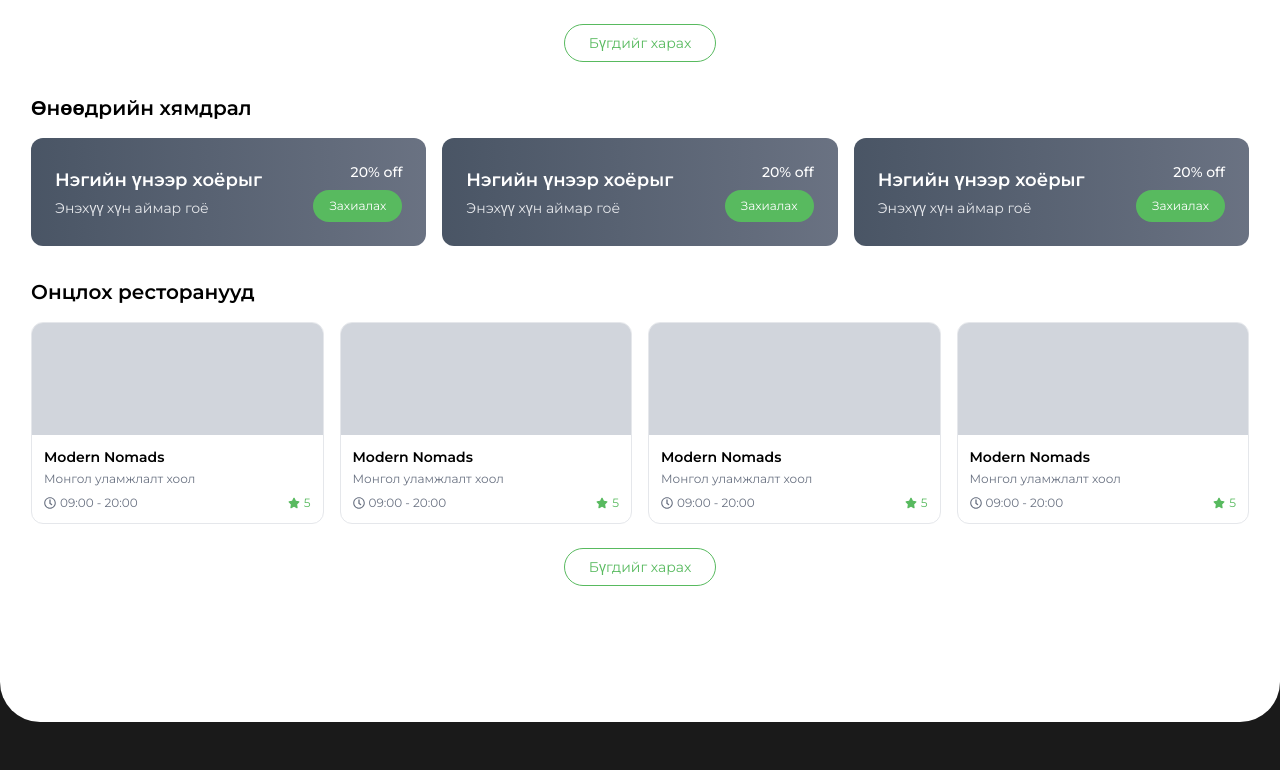
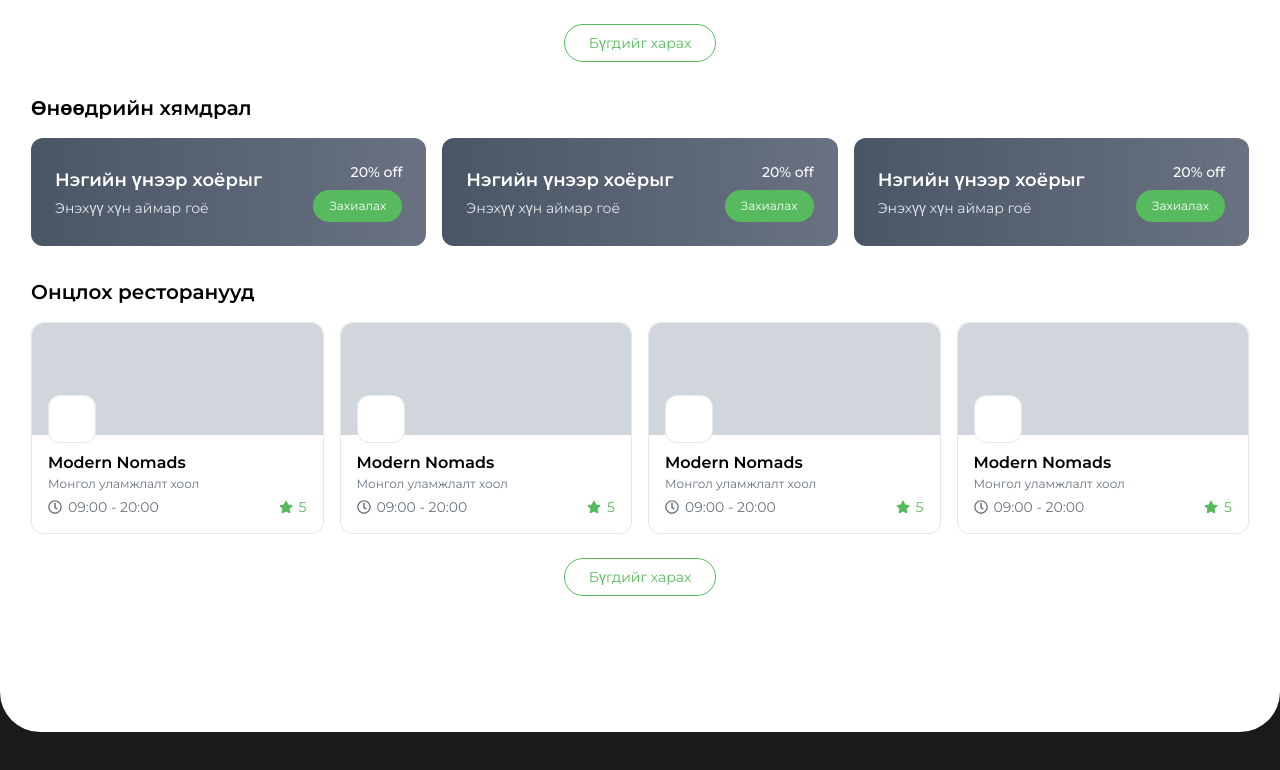
Before and after one commit to roaziy/ubdelivery, a Next.js app in the folder frontend/www-user/: page /home in a window 1280 px wide. Shown: the part 932-1702 px from the top of the page. Built offline with nearby package versions, Linux system fonts and the light colour scheme; sample sign-in values are in the browser's storage.

Commit message:
some changes

```diff
--- a/frontend/www-user/src/app/home/foods/page.tsx
+++ b/frontend/www-user/src/app/home/foods/page.tsx
@@ -1,6 +1,6 @@
 import HeaderHomeTopper from "@/components/home/header/headerHomeTopper"
 import HeaderHomeBottom from "@/components/home/header/headerHomeBottom"
-import FooterHome from "@/components/home/footerHome"
+import FooterHome from "@/components/home/FoodSection/footerHome"
 
 
 export default function FoodsPage() {
--- a/frontend/www-user/src/app/home/page.tsx
+++ b/frontend/www-user/src/app/home/page.tsx
@@ -1,31 +1,14 @@
-'use client'
-
-import { useState } from "react";
-import FooterHome from "@/components/home/footerHome";
+import FooterHome from "@/components/home/FoodSection/footerHome";
 import HeaderHomeTopper from "@/components/home/header/headerHomeTopper";
 import HeaderHomeBottom from "@/components/home/header/headerHomeBottom";
 
 import HeroBanner from "@/components/home/HeroBanner";
-import FoodCategoryFilter from "@/components/home/FoodCategoryFilter";
-import FoodCard, { FoodItem } from "@/components/home/FoodCard";
+import FoodCategoryFilter from "@/components/home/FoodSection/FoodCategoryFilter";
+import FoodSection from "@/components/home/FoodSection/FoodSection";
 import TodaysDeal from "@/components/home/TodaysDeal";
 import RestaurantCard from "@/components/home/RestaurantCard";
-import FoodDetailModal from "@/components/home/FoodDetailModal";
 
 export default function HomePage() {
-    const [selectedFood, setSelectedFood] = useState<FoodItem | null>(null);
-    const [isModalOpen, setIsModalOpen] = useState(false);
-
-    const handleFoodClick = (food: FoodItem) => {
-        setSelectedFood(food);
-        setIsModalOpen(true);
-    };
-
-    const handleCloseModal = () => {
-        setIsModalOpen(false);
-        setSelectedFood(null);
-    };
-
     return (
         <div className="min-h-screen bg-white flex flex-col">
             {/* Desktop Header */}
@@ -46,16 +29,7 @@ export default function HomePage() {
                     </section>
 
                     {/* Food Items Grid */}
-                    <section className="mb-8">
-                        <div className="grid grid-cols-1 md:grid-cols-2 lg:grid-cols-4 gap-4">
-                            <FoodCard onFoodClick={handleFoodClick} />
-                        </div>
-                        <div className="flex justify-center mt-6">
-                            <button className="px-6 py-2 border border-mainGreen text-mainGreen rounded-full text-sm hover:bg-mainGreen hover:text-white transition-colors">
-                                Бүгдийг харах
-                            </button>
-                        </div>
-                    </section>
+                    <FoodSection />
 
                     {/* Today's Deals */}
                     <section className="mb-8">
@@ -72,9 +46,12 @@ export default function HomePage() {
                             <RestaurantCard />
                         </div>
                         <div className="flex justify-center mt-6">
-                            <button className="px-6 py-2 border border-mainGreen text-mainGreen rounded-full text-sm hover:bg-mainGreen hover:text-white transition-colors mb-16">
+                            <a
+                                href="/home/restaurants"
+                                className="px-6 py-2 border border-mainGreen text-mainGreen rounded-full text-sm hover:bg-mainGreen hover:text-white transition-colors mb-16"
+                            >
                                 Бүгдийг харах
-                            </button>
+                            </a>
                         </div>
                     </section>
                 </div>
@@ -82,13 +59,6 @@ export default function HomePage() {
 
             {/* Footer */}
             <FooterHome />
-
-            {/* Food Detail Modal */}
-            <FoodDetailModal
-                food={selectedFood}
-                isOpen={isModalOpen}
-                onClose={handleCloseModal}
-            />
         </div>
     );
 }
--- a/frontend/www-user/src/app/home/restaurants/page.tsx
+++ b/frontend/www-user/src/app/home/restaurants/page.tsx
@@ -1,6 +1,6 @@
 import HeaderHomeTopper from "@/components/home/header/headerHomeTopper"
 import HeaderHomeBottom from "@/components/home/header/headerHomeBottom"
-import FooterHome from "@/components/home/footerHome"
+import FooterHome from "@/components/home/FoodSection/footerHome"
 
 
 export default function RestaurantsPage() {
--- a/frontend/www-user/src/components/home/FoodDetailModal.tsx
+++ b/frontend/www-user/src/components/home/FoodSection/FoodDetailModal.tsx
@@ -78,7 +78,7 @@ export default function FoodDetailModal({ food, isOpen, onClose }: FoodDetailMod
                             <p className="text-xs text-gray-500">Нийт үнэ</p>
                             <p className="text-xl font-bold">₮{food.price.toLocaleString()}</p>
                         </div>
-                        <div className="flex items-center gap-3">
+                        <div className="flex items-center gap-1">
                             <button className="w-10 h-10 border border-gray-300 rounded-lg flex items-center justify-center hover:border-mainGreen transition-colors">
                                 <IoIosRemove size={20} className="text-gray-600" />
                             </button>
--- /dev/null
+++ b/frontend/www-user/src/components/home/FoodSection/FoodSection.tsx
@@ -0,0 +1,49 @@
+'use client'
+
+import { useState } from "react";
+import FoodCard, { FoodItem } from "@/components/home/FoodSection/FoodCard";
+import FoodDetailModal from "@/components/home/FoodSection/FoodDetailModal";
+
+interface FoodSectionProps {
+    onViewAll?: () => void;
+}
+
+export default function FoodSection({ onViewAll }: FoodSectionProps) {
+    const [selectedFood, setSelectedFood] = useState<FoodItem | null>(null);
+    const [isModalOpen, setIsModalOpen] = useState(false);
+
+    const handleFoodClick = (food: FoodItem) => {
+        setSelectedFood(food);
+        setIsModalOpen(true);
+    };
+
+    const handleCloseModal = () => {
+        setIsModalOpen(false);
+        setSelectedFood(null);
+    };
+
+    return (
+        <>
+            <section className="mb-8">
+                <div className="grid grid-cols-1 md:grid-cols-2 lg:grid-cols-4 gap-4">
+                    <FoodCard onFoodClick={handleFoodClick} />
+                </div>
+                <div className="flex justify-center mt-6">
+                    <a
+                        href="/home/foods"
+                        className="px-6 py-2 border border-mainGreen text-mainGreen rounded-full text-sm hover:bg-mainGreen hover:text-white transition-colors"
+                    >
+                        Бүгдийг харах
+                    </a>
+                </div>
+            </section>
+
+            {/* Food Detail Modal */}
+            <FoodDetailModal
+                food={selectedFood}
+                isOpen={isModalOpen}
+                onClose={handleCloseModal}
+            />
+        </>
+    );
+}
--- a/frontend/www-user/src/components/home/RestaurantCard.tsx
+++ b/frontend/www-user/src/components/home/RestaurantCard.tsx
@@ -13,20 +13,23 @@ export default function RestaurantCard() {
         <>
             {restaurants.map((restaurant) => (
                 <div
-                    key={restaurant.id}
-                    className="bg-white border border-gray-200 rounded-xl overflow-hidden hover:shadow-lg transition-shadow cursor-pointer"
+                key={restaurant.id}
+                className="bg-white border border-gray-200 rounded-xl overflow-hidden hover:shadow-lg transition-shadow cursor-pointer"
                 >
-                    <div className="h-24 md:h-28 bg-gray-300"></div>
-                    <div className="p-3">
-                        <h3 className="font-semibold text-sm mb-1 select-none">{restaurant.name}</h3>
-                        <p className="text-gray-500 text-xs mb-2 select-none">{restaurant.type}</p>
-                        <div className="flex items-center justify-between text-xs text-gray-500">
-                            <div className="flex items-center gap-1 select-none">
-                                <FaRegClock size={12} />
+                    <div className="relative">
+                        <div className="h-24 md:h-28 bg-gray-300 rounded-t-xl"></div>
+                        <div className="absolute -bottom-2 left-4 bg-white w-12 h-12 border border-gray-200 rounded-xl"></div>
+                    </div>
+                    <div className="pt-4 pb-4 px-4">
+                        <h3 className="font-semibold text-base mb-0 select-none">{restaurant.name}</h3>
+                        <p className="text-gray-500 text-[12px] mb-1 select-none">{restaurant.type}</p>
+                        <div className="flex items-center justify-between text-sm text-gray-500">
+                            <div className="flex items-center gap-1.5 select-none">
+                                <FaRegClock size={14} />
                                 <span>{restaurant.hours}</span>
                             </div>
-                            <div className="flex items-center gap-1 text-mainGreen select-none">
-                                <FaStar />
+                            <div className="flex items-center gap-1.5 text-mainGreen select-none">
+                                <FaStar size={14} />
                                 <span>{restaurant.rating}</span>
                             </div>
                         </div>
```
Also changed, not shown: frontend/www-user/src/components/home/FoodSection/FoodCard.tsx (renamed from frontend/www-user/src/components/home/FoodCard.tsx), frontend/www-user/src/components/home/FoodSection/FoodCategoryFilter.tsx (renamed from frontend/www-user/src/components/home/FoodCategoryFilter.tsx), frontend/www-user/src/components/home/FoodSection/footerHome.tsx (renamed from frontend/www-user/src/components/home/footerHome.tsx).
